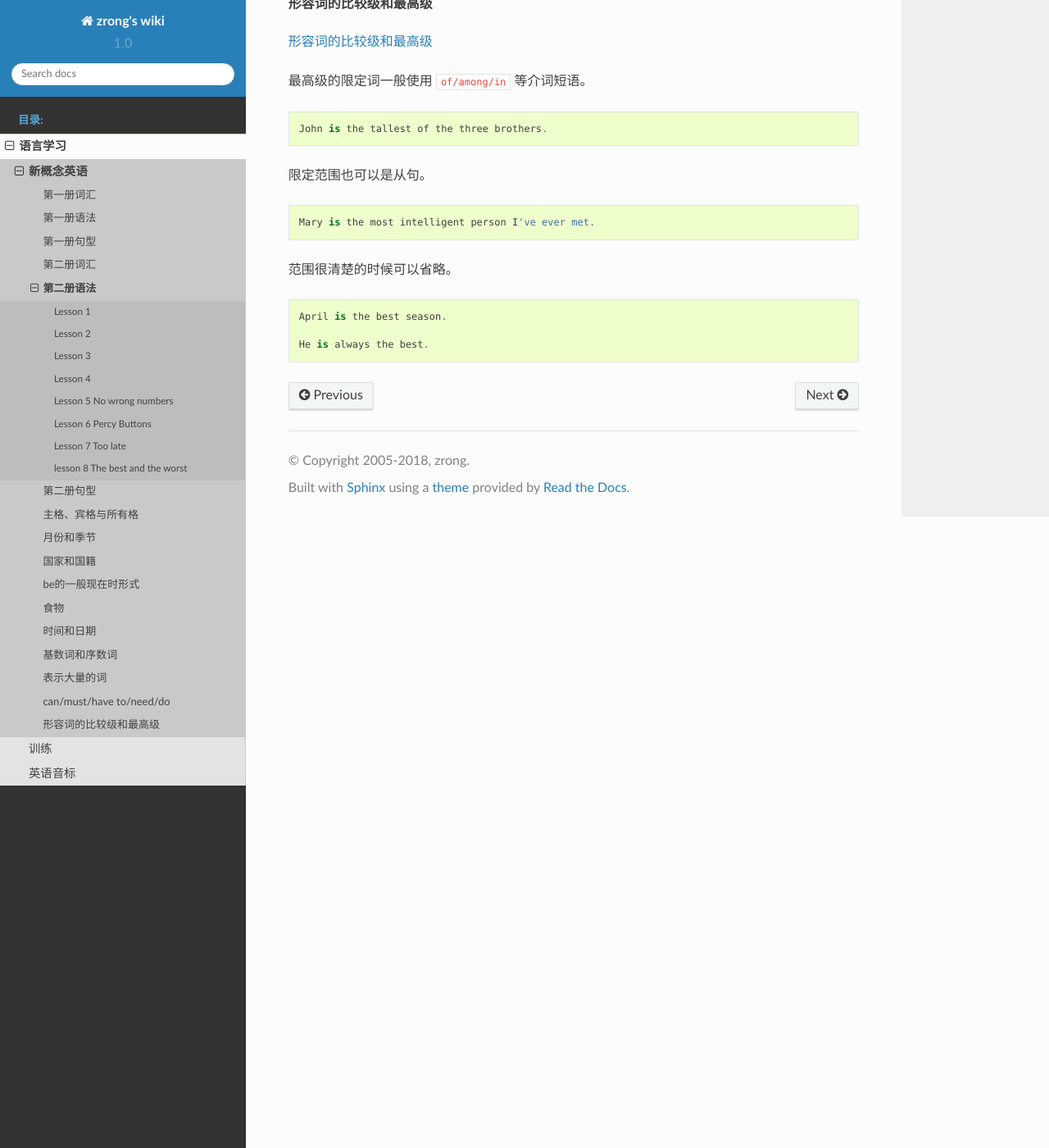
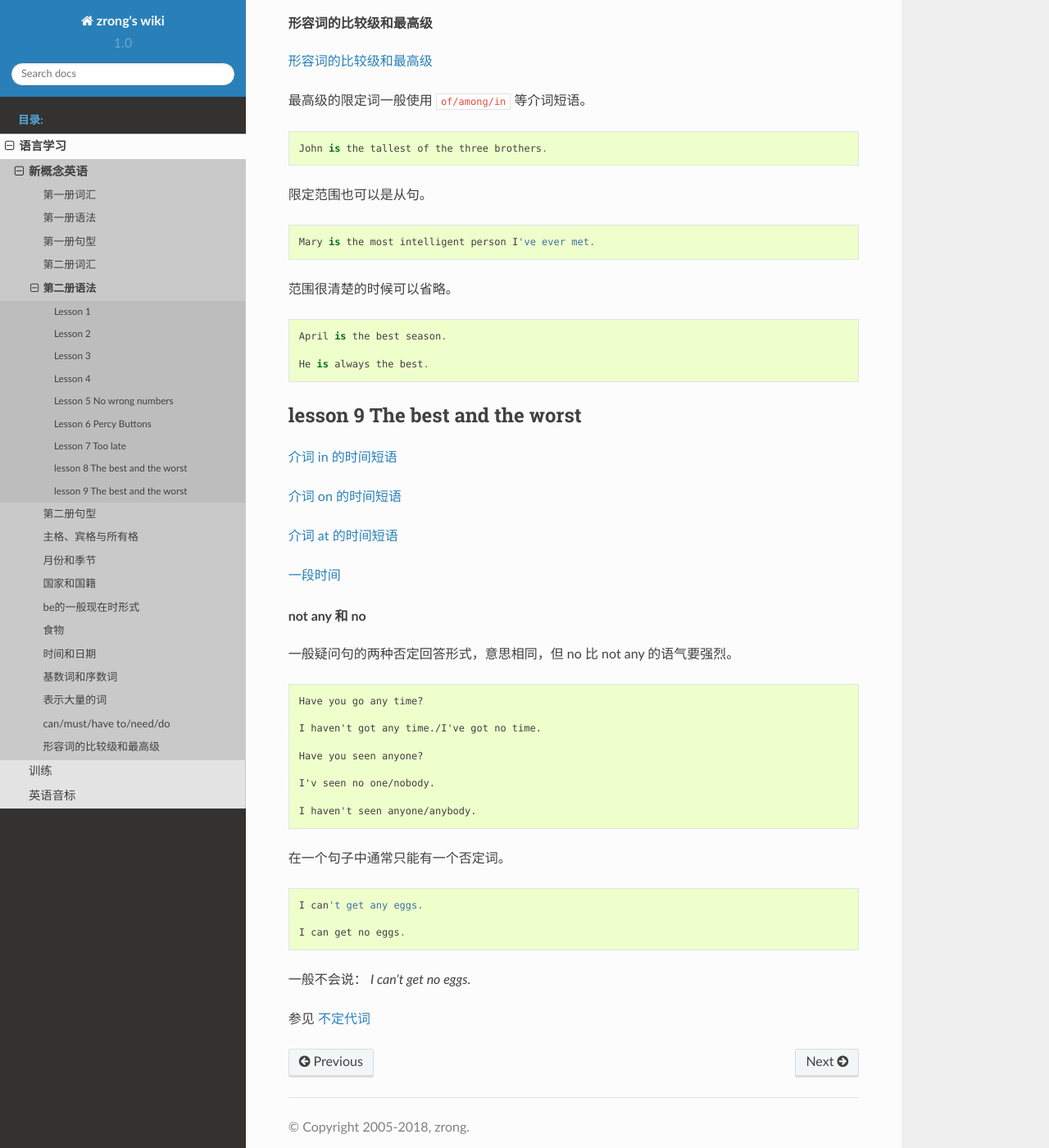
Before and after one commit to zrong/wiki, a Sphinx documentation site: the page built from source/lang/nce/2grammar.rst, in a window 1280 px wide and 1400 px high, scrolled down 4745 px. Shown: the whole window at 82% size. Built offline with Sphinx 7.4.7 and the Read the Docs theme 2.0.0, drawn with Linux system fonts in a browser that asks for light colours; some of the changed text lies outside the part shown.

Commit message:
add Lesson 9

```diff
--- a/source/lang/nce/2grammar.rst
+++ b/source/lang/nce/2grammar.rst
@@ -233,3 +233,40 @@
     April is the best season.
 
     He is always the best.
+
+lesson 9 The best and the worst
+======================================
+
+:ref:`in-time`
+
+:ref:`on-time`
+
+:ref:`at-time`
+
+:ref:`during-till`
+
+.. glossary::
+
+    not any 和 no
+
+一般疑问句的两种否定回答形式，意思相同，但 no 比 not any 的语气要强烈。 ::
+
+    Have you go any time?
+
+    I haven't got any time./I've got no time.
+
+    Have you seen anyone?
+
+    I'v seen no one/nobody.
+
+    I haven't seen anyone/anybody.
+
+在一个句子中通常只能有一个否定词。 ::
+
+    I can't get any eggs.
+
+    I can get no eggs.
+
+一般不会说： `I can't get no eggs.`
+
+参见 :doc:`indefinite-pronoun`
--- a/source/lang/nce/2vocabulary.rst
+++ b/source/lang/nce/2vocabulary.rst
@@ -61,3 +61,12 @@
 every构成的合成词本身被看做单数形式。
 
 :doc:`indefinite-pronoun`
+
+lesson 9 The best and the worst
+======================================
+
+strike 的基本含义是“打”、“击”。用于钟、乐器的时候也有“敲”、“弹”之意。 ::
+
+    She struck the man in the face.
+
+    When I entered the room, the clock struck five.
```
Also changed, not shown: source/lang/nce/time-and-date.rst (+130 -22 lines).
